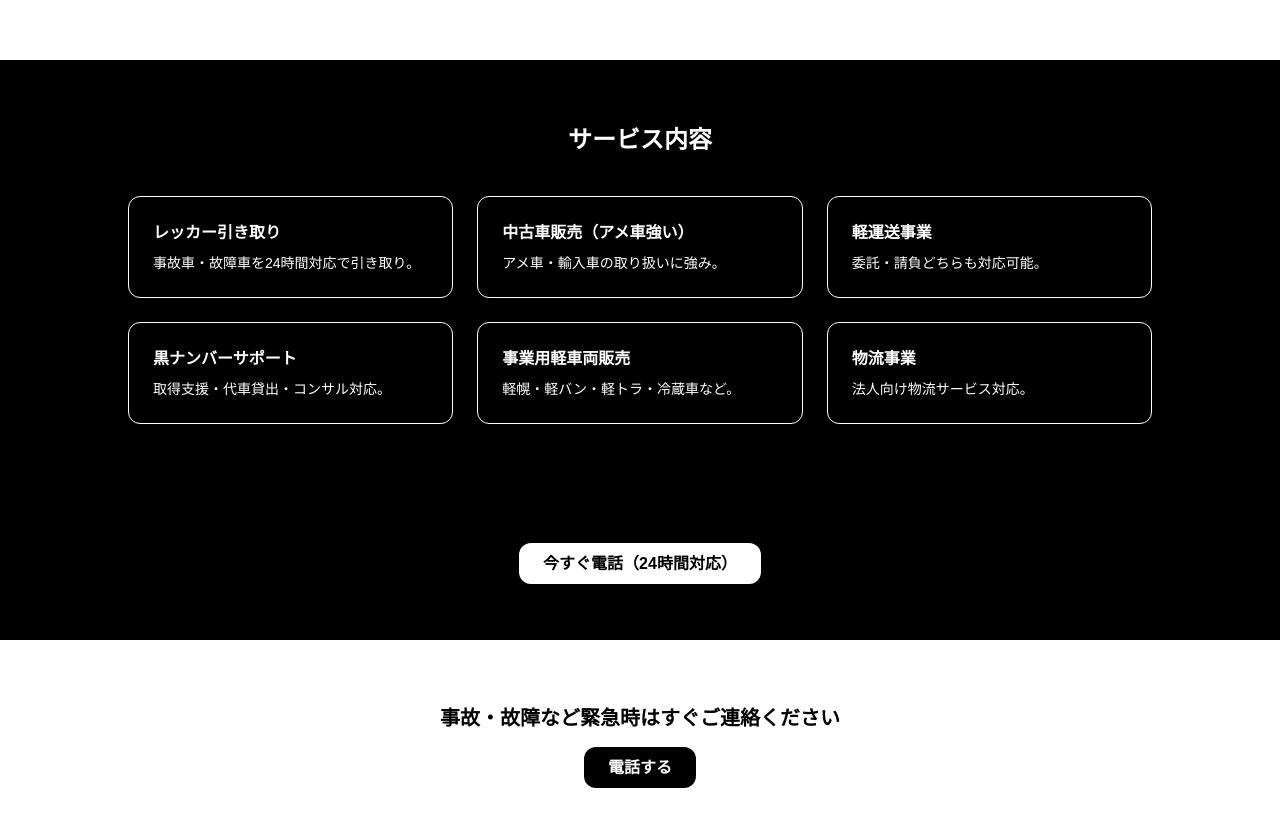
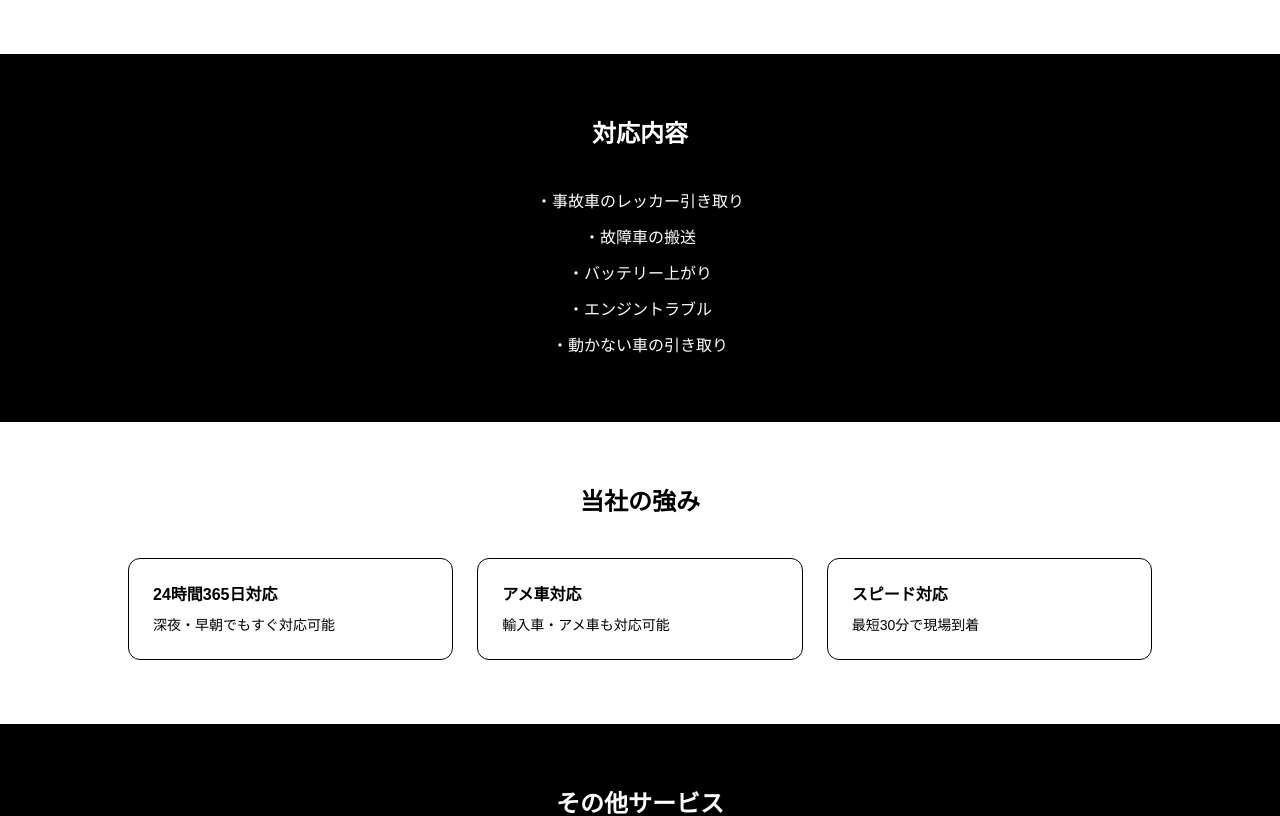
Before and after one commit to gami-official/a-produce-site, a Next.js app: page / in a window 1280 px wide. Shown: the part 740-1556 px from the top of the page. Built offline with nearby package versions, Linux system fonts and the light colour scheme.

Commit message:
Update page.tsx

```diff
--- a/app/page.tsx
+++ b/app/page.tsx
@@ -6,11 +6,11 @@ export default function Home() {
       <section className="text-center py-24 px-4">
         <h1 className="text-3xl md:text-5xl font-bold leading-tight">
           福岡エリア対応｜24時間365日<br />
-          レッカー・事故車引き取り
+          事故車・故障車レッカー
         </h1>
 
         <p className="mt-6 text-gray-300">
-          最短30分で現場到着<br />
+          最短30分で現場到着｜夜間・緊急対応OK<br />
           アメ車・輸入車も対応可能
         </p>
 
@@ -19,45 +19,63 @@ export default function Home() {
         </p>
 
         <div className="mt-8 flex justify-center gap-4 flex-wrap">
-          <a
-            href="tel:あなたの電話番号"
-            className="bg-white text-black px-6 py-3 rounded-xl font-bold"
-          >
+          <a href="tel:あなたの電話番号" className="bg-white text-black px-6 py-3 rounded-xl font-bold">
             今すぐ電話（24時間対応）
           </a>
 
-          <a
-            href="あなたのLINEリンク"
-            className="border border-white px-6 py-3 rounded-xl"
-          >
+          <a href="あなたのLINEリンク" className="border border-white px-6 py-3 rounded-xl">
             LINEで相談
           </a>
         </div>
       </section>
 
+      {/* 安心訴求 */}
+      <section className="bg-white text-black py-16 px-6 text-center">
+        <h2 className="text-2xl font-bold">安心してご依頼いただけます</h2>
+
+        <div className="mt-10 space-y-3">
+          <p>✔ 明確な料金説明</p>
+          <p>✔ 無理な営業なし</p>
+          <p>✔ 迅速・丁寧対応</p>
+        </div>
+      </section>
+
+      {/* 対応内容 */}
+      <section className="py-16 px-6 text-center">
+        <h2 className="text-2xl font-bold">対応内容</h2>
+
+        <div className="mt-10 space-y-3">
+          <p>・事故車のレッカー引き取り</p>
+          <p>・故障車の搬送</p>
+          <p>・バッテリー上がり</p>
+          <p>・エンジントラブル</p>
+          <p>・動かない車の引き取り</p>
+        </div>
+      </section>
+
       {/* 強み */}
       <section className="bg-white text-black py-16 px-6">
-        <h2 className="text-2xl font-bold text-center">選ばれる理由</h2>
+        <h2 className="text-2xl font-bold text-center">当社の強み</h2>
 
         <div className="grid md:grid-cols-3 gap-6 mt-10 max-w-5xl mx-auto">
           <div className="border p-6 rounded-xl">
             <h3 className="font-bold">24時間365日対応</h3>
             <p className="mt-2 text-sm">
-              深夜・早朝・緊急でもすぐ対応します。
+              深夜・早朝でもすぐ対応可能
             </p>
           </div>
 
           <div className="border p-6 rounded-xl">
-            <h3 className="font-bold">アメ車対応可能</h3>
+            <h3 className="font-bold">アメ車対応</h3>
             <p className="mt-2 text-sm">
-              輸入車・アメ車の対応も可能です。
+              輸入車・アメ車も対応可能
             </p>
           </div>
 
           <div className="border p-6 rounded-xl">
-            <h3 className="font-bold">迅速対応</h3>
+            <h3 className="font-bold">スピード対応</h3>
             <p className="mt-2 text-sm">
-              福岡エリア最短30分で現場到着。
+              最短30分で現場到着
             </p>
           </div>
         </div>
@@ -65,77 +83,43 @@ export default function Home() {
 
       {/* サービス */}
       <section className="py-16 px-6">
-        <h2 className="text-2xl font-bold text-center">サービス内容</h2>
+        <h2 className="text-2xl font-bold text-center">その他サービス</h2>
 
         <div className="grid md:grid-cols-3 gap-6 mt-10 max-w-5xl mx-auto">
 
           <div className="border p-6 rounded-xl">
-            <h3 className="font-bold">レッカー引き取り</h3>
+            <h3 className="font-bold">中古車販売</h3>
             <p className="text-sm mt-2">
-              事故車・故障車を24時間対応で引き取り。
-            </p>
-          </div>
-
-          <div className="border p-6 rounded-xl">
-            <h3 className="font-bold">中古車販売（アメ車強い）</h3>
-            <p className="text-sm mt-2">
-              アメ車・輸入車の取り扱いに強み。
+              アメ車・輸入車に強い販売対応
             </p>
           </div>
 
           <div className="border p-6 rounded-xl">
             <h3 className="font-bold">軽運送事業</h3>
             <p className="text-sm mt-2">
-              委託・請負どちらも対応可能。
+              委託・請負どちらも対応可能
             </p>
           </div>
 
           <div className="border p-6 rounded-xl">
-            <h3 className="font-bold">黒ナンバーサポート</h3>
+            <h3 className="font-bold">黒ナンバー支援</h3>
             <p className="text-sm mt-2">
-              取得支援・代車貸出・コンサル対応。
-            </p>
-          </div>
-
-          <div className="border p-6 rounded-xl">
-            <h3 className="font-bold">事業用軽車両販売</h3>
-            <p className="text-sm mt-2">
-              軽幌・軽バン・軽トラ・冷蔵車など。
-            </p>
-          </div>
-
-          <div className="border p-6 rounded-xl">
-            <h3 className="font-bold">物流事業</h3>
-            <p className="text-sm mt-2">
-              法人向け物流サービス対応。
+              取得・代車・コンサル対応
             </p>
           </div>
 
         </div>
       </section>
 
-      {/* CTA（中） */}
-      <section className="text-center py-16">
-        <a
-          href="tel:あなたの電話番号"
-          className="bg-white text-black px-6 py-3 rounded-xl font-bold"
-        >
-          今すぐ電話（24時間対応）
-        </a>
-      </section>
-
-      {/* CTA（下） */}
+      {/* CTA */}
       <section className="bg-white text-black text-center py-16">
         <h2 className="text-xl font-bold">
           事故・故障など緊急時はすぐご連絡ください
         </h2>
 
         <div className="mt-6">
-          <a
-            href="tel:あなたの電話番号"
-            className="bg-black text-white px-6 py-3 rounded-xl font-bold"
-          >
-            電話する
+          <a href="tel:あなたの電話番号" className="bg-black text-white px-6 py-3 rounded-xl font-bold">
+            今すぐ電話する
           </a>
         </div>
       </section>
```
